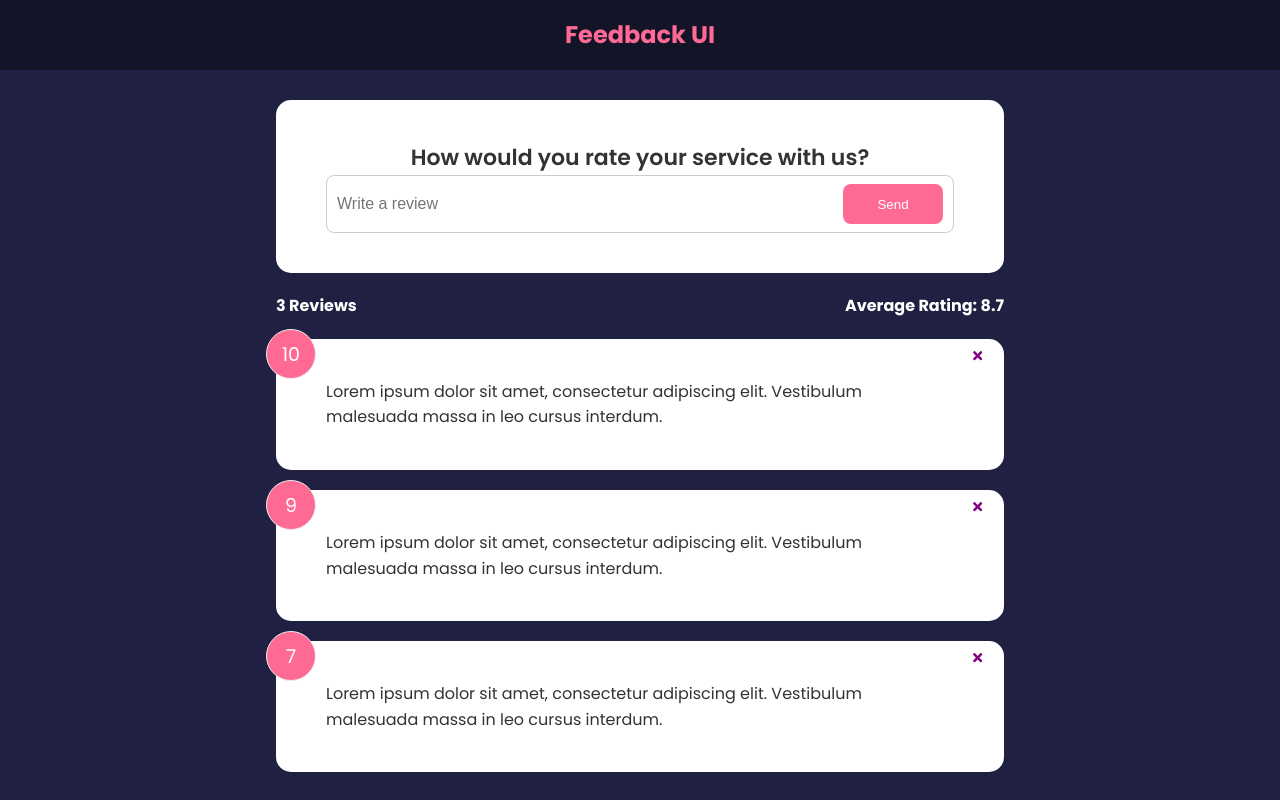
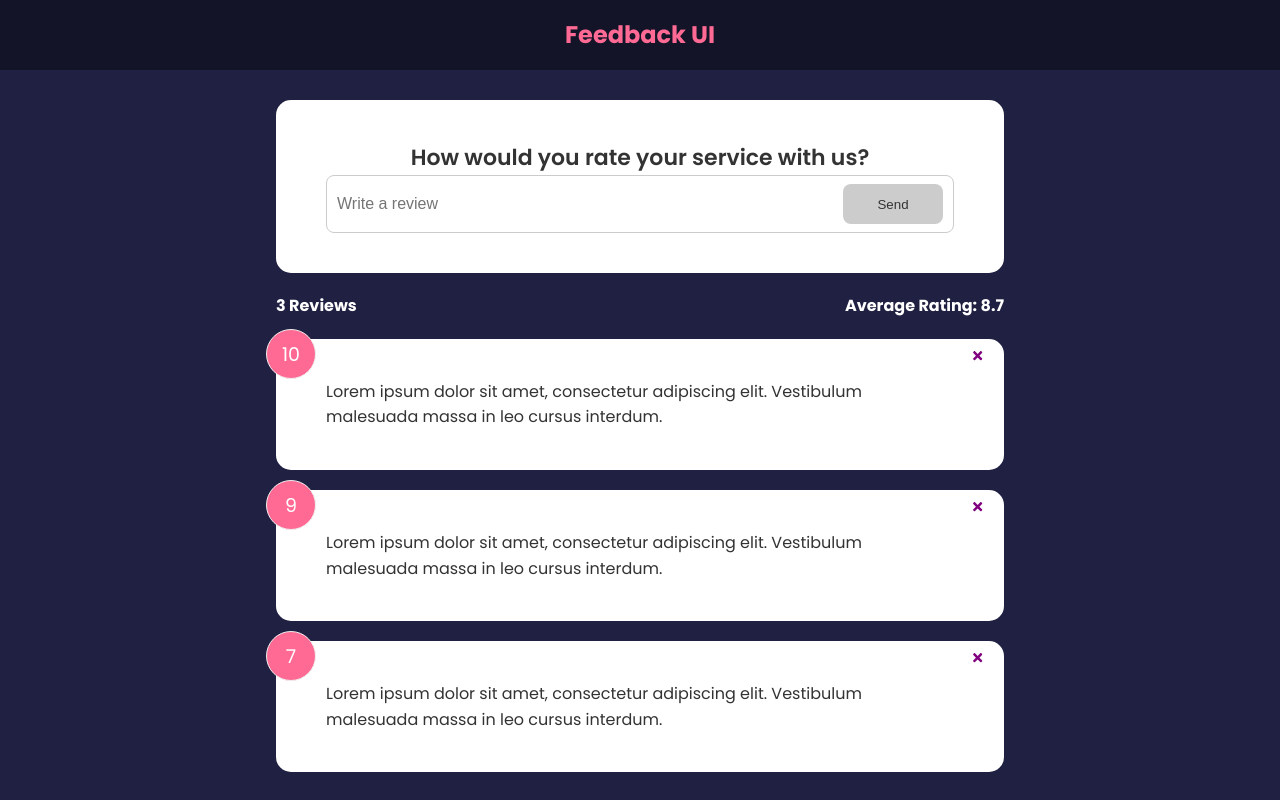
Before and after one commit to scdouble/react-feedback-app, a React (Create React App) app: page / in a window 1280 px wide. Built offline with nearby package versions, Linux system fonts and the light colour scheme.

Commit message:
Real-Time Validation

```diff
--- a/src/components/FeedbackForm.jsx
+++ b/src/components/FeedbackForm.jsx
@@ -5,8 +5,20 @@ import Button from './shared/Button';
 
 export default function FeedbackForm() {
   const [text, setText] = useState('');
+  const [btnDisable, setBtnDisable] = useState(true);
+  const [message, setMessage] = useState('');
 
   const handleTextChange = (e) => {
+    if (text === '') {
+      setBtnDisable(true);
+      setMessage(null);
+    } else if (text !== '' && text.trim().length <= 10) {
+      setBtnDisable(true);
+      setMessage('Text must be at least 10 characters');
+    } else {
+      setMessage(null)
+      setBtnDisable(false)
+    }
     setText(e.target.value);
   };
 
@@ -21,8 +33,12 @@ export default function FeedbackForm() {
             onChange={handleTextChange}
             value={text}
           />
-          <Button type='submit' version='secondary'>Send</Button>
+          <Button type="submit" isDisable={btnDisable}>
+            Send
+          </Button>
         </div>
+
+        {message && <div className="message">{message}</div>}
       </form>
     </Card>
   );
```
